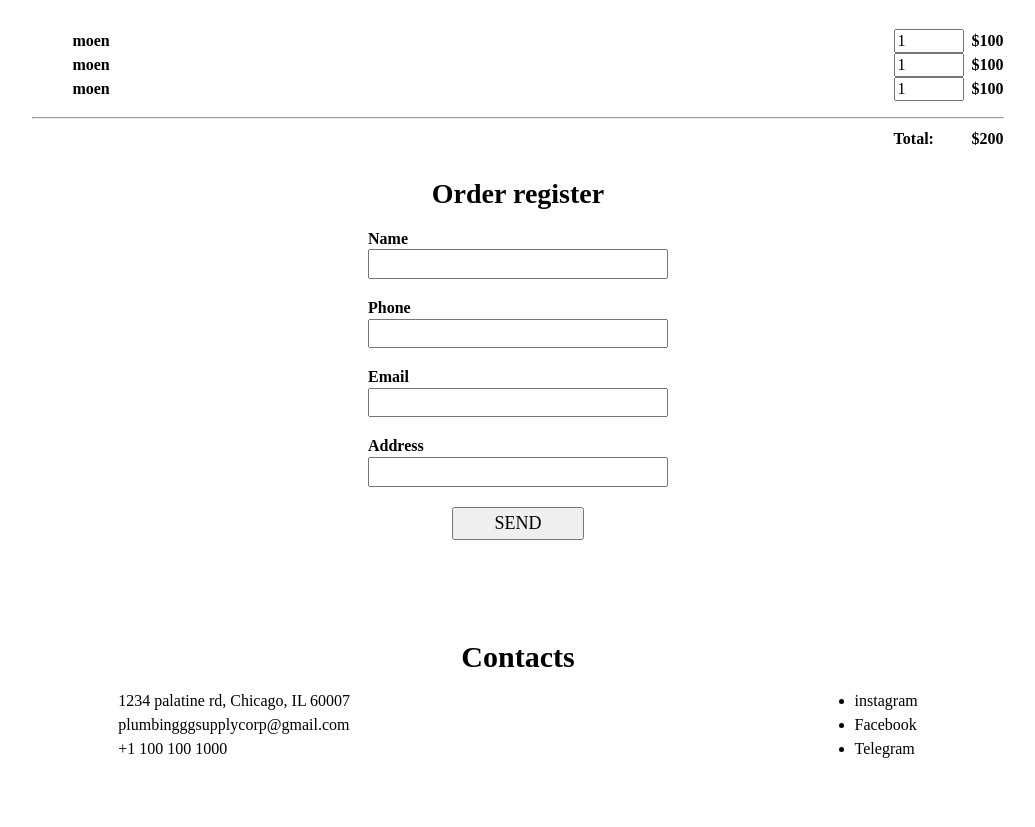
After one commit to tumengomboev/plumbing_supply, a Python web app: template templates/shopping_cart.html in a window 1280 px wide. The commit adds this page. Shown: the part 111-938 px from the top of the page, without its empty margins (122-1157 px from the left). Run offline with Jinja, Linux system fonts and the light colour scheme; the template is opened without the code that fills it, so the values that code supplies are empty.

Commit message:
shopping cart

```diff
--- /dev/null
+++ b/src/js/shopping_cart.js
@@ -0,0 +1 @@
+const
--- a/src/styles/main.css
+++ b/src/styles/main.css
@@ -19,6 +19,17 @@ header > div button {
     margin: auto 30px;
     padding: 10px 30px;
     font-weight: bolder;
+}
+
+header > div a {
+    display: inline-flex;
+    align-items: center;
+    gap: 5px;
+}
+
+header > div a:hover {
+    cursor: pointer;
+    text-decoration: underline;
 }
 
 section {
@@ -116,7 +127,7 @@ section {
     text-align: left;
 }
 
-.type_item_page {
+.page {
     margin: 50px 20px;
 }
 
@@ -157,3 +168,76 @@ section {
     padding: 10px 0;
     margin: 0;
 }
+
+.type_item_page ul > li div:nth-child(2) button {
+    width: 120px;
+    text-align: center;
+    padding: 4px 0;
+    margin-top: 10px;
+    cursor: pointer;
+}
+
+.shopping_cart_page ol > li {
+    display: flex;
+    justify-content: space-between;
+}
+
+.shopping_cart_page ol > li div {
+    display: inline-flex;
+    justify-content: space-between;
+    width: 110px;
+}
+
+.shopping_cart_page .total {
+    display: flex;
+    justify-content: end;
+}
+
+.shopping_cart_page .total > div {
+    display: flex;
+    justify-content: space-between;
+    width: 110px;
+}
+
+.order_form {
+    text-align: center;
+    margin-bottom: 100px;
+}
+
+.order_form > h3 {
+    font-size: 28px;
+}
+
+.order_form form {
+    max-width: 300px;
+    margin: 0 auto;
+}
+
+.order_form form > div {
+    display: flex;
+    flex-direction: column;
+    align-items: start;
+    gap: 2px;
+    margin: 20px 0;
+}
+
+.order_form form > div label {
+    font-weight: bold;
+}
+
+.order_form form > div input {
+    width: 100%;
+    padding: 4px 10px;
+    font-weight: 300;
+}
+
+.order_form form > div button {
+    padding: 5px 40px;
+    font-size: 18px;
+    text-transform: uppercase;
+    cursor: pointer;
+}
+
+.order_form form > div:has(button) {
+    align-items: center;
+}
--- a/templates/header.html
+++ b/templates/header.html
@@ -13,14 +13,19 @@
     <header>
         <div>
             <div class="logo_box">
-                <img src="/src/images/logo.jpg" alt="oops...">
+                <a href="/">
+                    <img src="/src/images/logo.jpg" alt="oops...">
+                </a>
             </div>
             <h1>{{ title }}</h1>
         </div>
         <div>
             <button class="popup_opener" data-popup_id="login_form">Login</button>
             <div>
-                <i class="material-symbols-outlined">shopping_cart</i>
+                <a href="/shopping_cart">
+                    <i class="material-symbols-outlined">shopping_cart</i>
+                    <strong>(10)</strong>
+                </a>
             </div>
         </div>
     </header>
--- a/templates/index.html
+++ b/templates/index.html
@@ -1,4 +1,3 @@
 {% include "header.html" %}
 {% include "main.html" %}
 {% include "footer.html" %}
-`
--- /dev/null
+++ b/templates/shopping_cart.html
@@ -0,0 +1,58 @@
+{% include "header.html" %}
+<div class="page shopping_cart_page">
+    <ol>
+        <li>
+            <strong>moen</strong>
+            <div>
+                <input type="number" min=1 max=100 value=1>
+                <strong>$<span>100</span></strong>
+            </div>
+        </li>
+        <li>
+            <strong>moen</strong>
+            <div>
+                <input type="number" min=1 max=100 value=1>
+                <strong>$<span>100</span></strong>
+            </div>
+        </li>
+        <li>
+            <strong>moen</strong>
+            <div>
+                <input type="number" min=1 max=100 value=1>
+                <strong>$<span>100</span></strong>
+            </div>
+        </li>
+    </ol>
+    <hr />
+    <div class="total">
+        <div>
+            <strong>Total:</strong>
+            <strong>$<span>200</span></strong>
+        </div>
+    </div>
+    <div class="order_form">
+        <h3>Order register</h3>
+        <form>
+            <div>
+                <label>Name</label>
+                <input type="text">
+            </div>
+            <div>
+                <label>Phone</label>
+                <input type="tel">
+            </div>
+            <div>
+                <label>Email</label>
+                <input type="email">
+            </div>
+            <div>
+                <label>Address</label>
+                <input type="text">
+            </div>
+            <div>
+                <button type="submit">Send</button>
+            </div>
+        </form>
+    </div>
+</div>
+{% include "footer.html" %}
--- a/templates/type_page.html
+++ b/templates/type_page.html
@@ -1,5 +1,5 @@
 {% include "header.html" %}
-<div class="type_item_page">
+<div class="page type_item_page">
     <ul>
         {% for product_item in product_list %}
             <li>
@@ -9,10 +9,10 @@
                 <div>
                     <h4>{{product_item.name}}</h4>
                     <strong>$<span>{{product_item.price}}</span></strong>
+                    <button data-product_id="{{product_item.id}}">Add to the cart</button>
                 </div>
             </li>
         {% endfor %}
     </ul>
 </div>
 {% include "footer.html" %}
-`
```
Also changed, not shown: main.py (+13 -0 lines).
